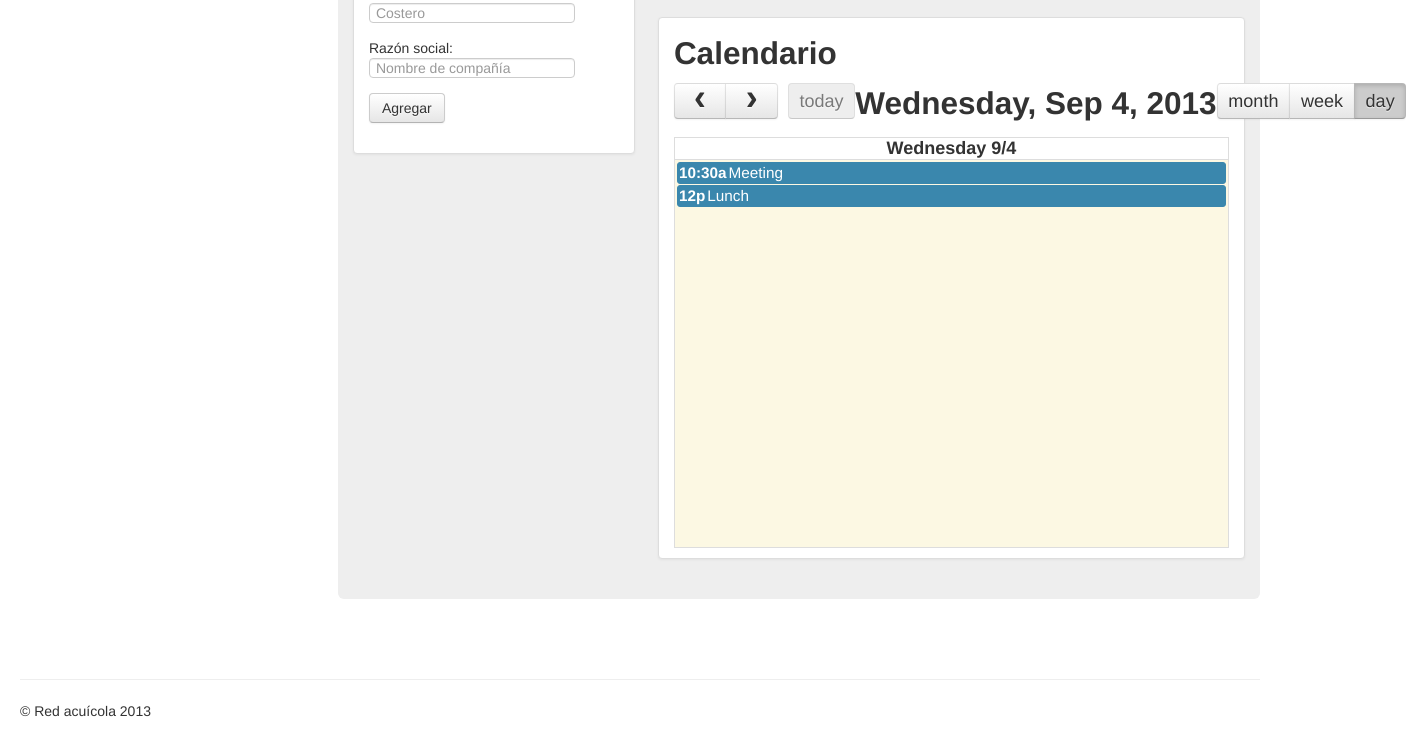
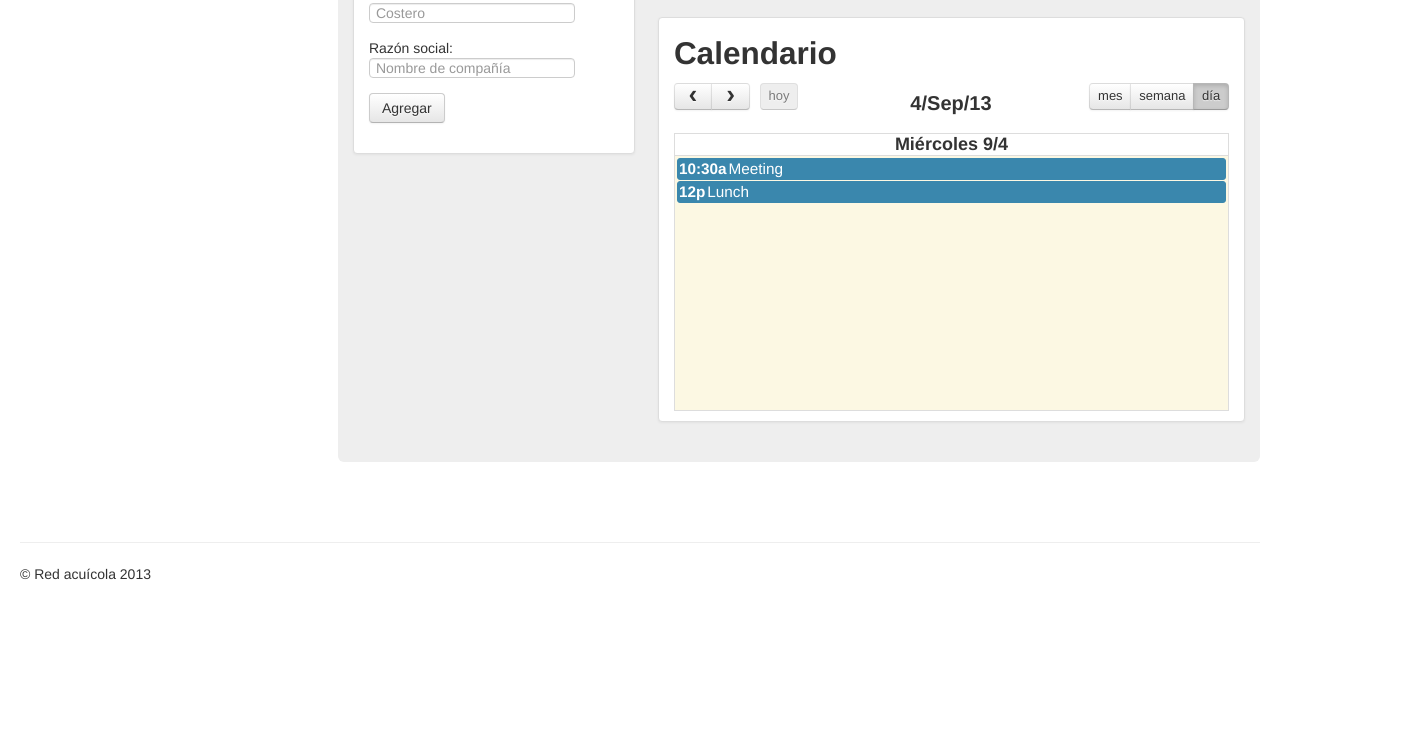
Before and after one commit to saibatizoku/tantan, a plain HTML site: page static/index.html in a window 1280 px wide. Shown: the part 784-1528 px from the top of the page, 1406 px wide, since content can reach past the window. After the commit the page ends 1418 px from the top, so only its background shows below. Drawn offline with nearby package versions, Linux system fonts and the light colour scheme.

Commit message:
Configurar calendario y unos estilos

```diff
--- a/static/application.js
+++ b/static/application.js
@@ -6,11 +6,30 @@ $(document).ready(function() {
     var y = date.getFullYear();
 
     $('.calendario').fullCalendar({
+        dayNames: ['Domingo', 'Lunes', 'Martes', 'Miércoles', 'Jueves', 'Viernes', 'Sábado'],
+        dayNamesShort: ['Do', 'Lu', 'Ma', 'Mi', 'Ju', 'Vi', 'Sa'],
+        monthNames: ['Enero', 'Febrero', 'Marzo', 'Abril', 'Mayo', 'Junio', 'Julio',
+                     'Agosto', 'Septiembre', 'Octubre', 'Noviembre', 'Diciembre'],
+        monthNamesShort: ['Ene', 'Feb', 'Mar', 'Abr', 'Mayo', 'Jun', 'Jul',
+                     'Ago', 'Sep', 'Oct', 'Nov', 'Dic'],
+        titleFormat: {
+            month: 'MMM yyyy',                             // September 2009
+            week: "MMM d[ yyyy]{ '&#8212;'[ MMM] d yyyy}", // Sep 7 - 13 2009
+            day: 'd/MMM/yy'                  // 8/Sep/09
+        },
         defaultView: 'basicDay',
+        firstDay: 1,
+        aspectRatio: 2,
+        buttonText: {
+            today: 'hoy',
+            month: 'mes',
+            week: 'semana',
+            day:   'día',
+        },
         header: {
             left: 'prev,next today',
-        center: 'title',
-        right: 'month,basicWeek,basicDay'
+            center: 'title',
+            right: 'month,basicWeek,basicDay'
         },
         editable: true,
         events: [
--- a/static/style/main.css
+++ b/static/style/main.css
@@ -26,7 +26,12 @@ body {
 #geninfo span {
     display: block;
 }
-
+html .fc .fc-header, .fc table .fc-header {
+    font-size: 13px;
+}
+.fc-header-title h2 {
+    font-size: 20px;
+}
 @media (max-width: 980px) {
     /* Enable use of floated navbar text */
     .navbar-text.pull-right {
```
